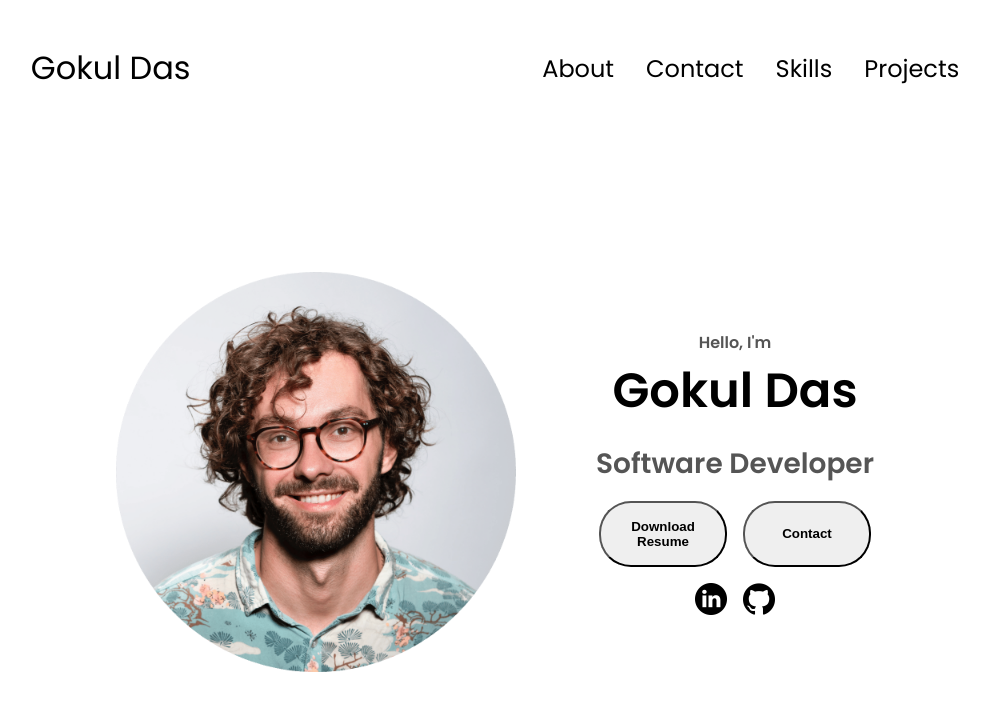
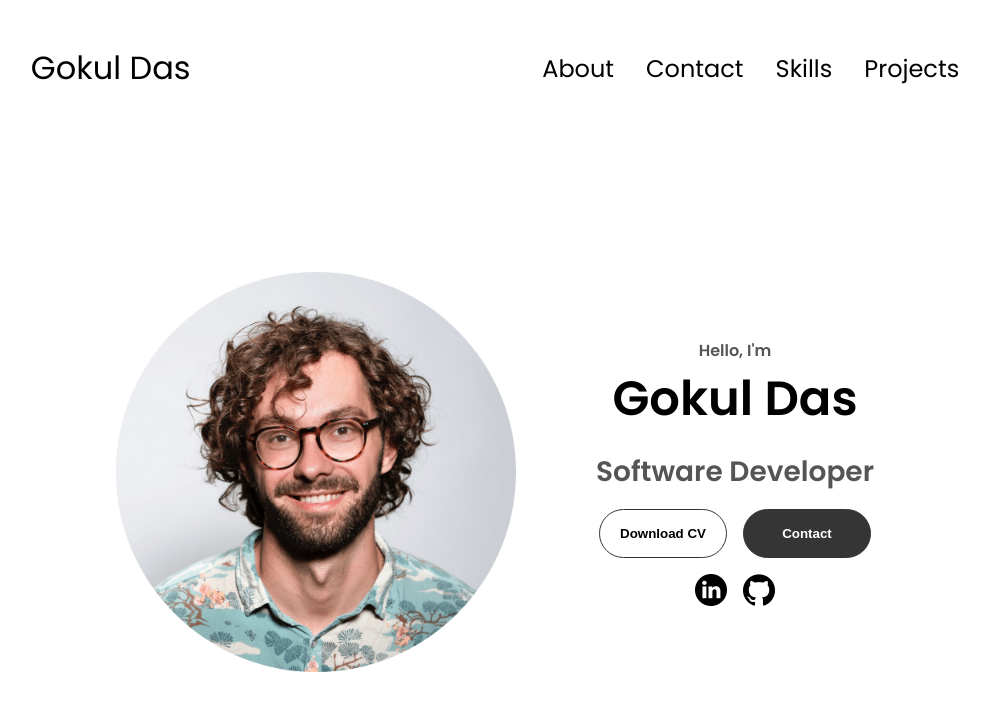
Before and after one commit to Gokul-A-S/portfolio, a React (Vite) app: page / in a window 1280 px wide. Shown: the top 710 px of the page, without its empty margins (145-1134 px from the left). Built offline with nearby package versions, Linux system fonts and the light colour scheme.

Commit message:
modified:   src/index.css 	modified:   src/pages/Profile.jsx

```diff
--- a/src/index.css
+++ b/src/index.css
@@ -235,13 +235,13 @@ section {
   height: 2rem;
 }
 
-.btn-container{
+.btn-container {
   display: flex;
   justify-content: center;
   gap: 1rem;
 }
 
-.btn{
+.btn {
   font-weight: 600;
   transition: all 300ms ease-in-out;
   padding: 1rem;
@@ -249,6 +249,29 @@ section {
   border-radius: 2rem;
 }
 
-.btn-color-1{
+.btn-color-1,
+.btn-color-2 {
+  border: rgb(53, 53, 53)0.1rem solid;
+}
 
+.btn-color-1:hover,
+.btn-color-2:hover {
+  cursor: pointer;
 }
+
+.btn-color-1,
+.btn-color-2:hover {
+  background: rgb(53, 53, 53);
+  color: white;
+}
+.btn-color-1:hover{
+  background: rgb(0,0,0);
+}
+
+.btn-color-2{
+  background: none;
+}
+
+.btn-color-2:hover{
+  border:rgb(255,255,255) 0.1rem solid ;
+}
--- a/src/pages/Profile.jsx
+++ b/src/pages/Profile.jsx
@@ -13,7 +13,7 @@ const Profile = () => {
                     <p className='section_text_p2'>Software Developer</p>
 
                 <div className='btn-container'>
-                    <button className='btn btn-color-2' onClick={() => { window.open('./resume.pdf') }}>Download Resume</button>
+                    <button className='btn btn-color-2' onClick={() => { window.open('./resume.pdf') }}>Download CV</button>
                     <button className='btn btn-color-1' onClick={() => { window.location.href = './#contact' }}>Contact</button>
                 </div>
                 <div id='socials-container'>
```
